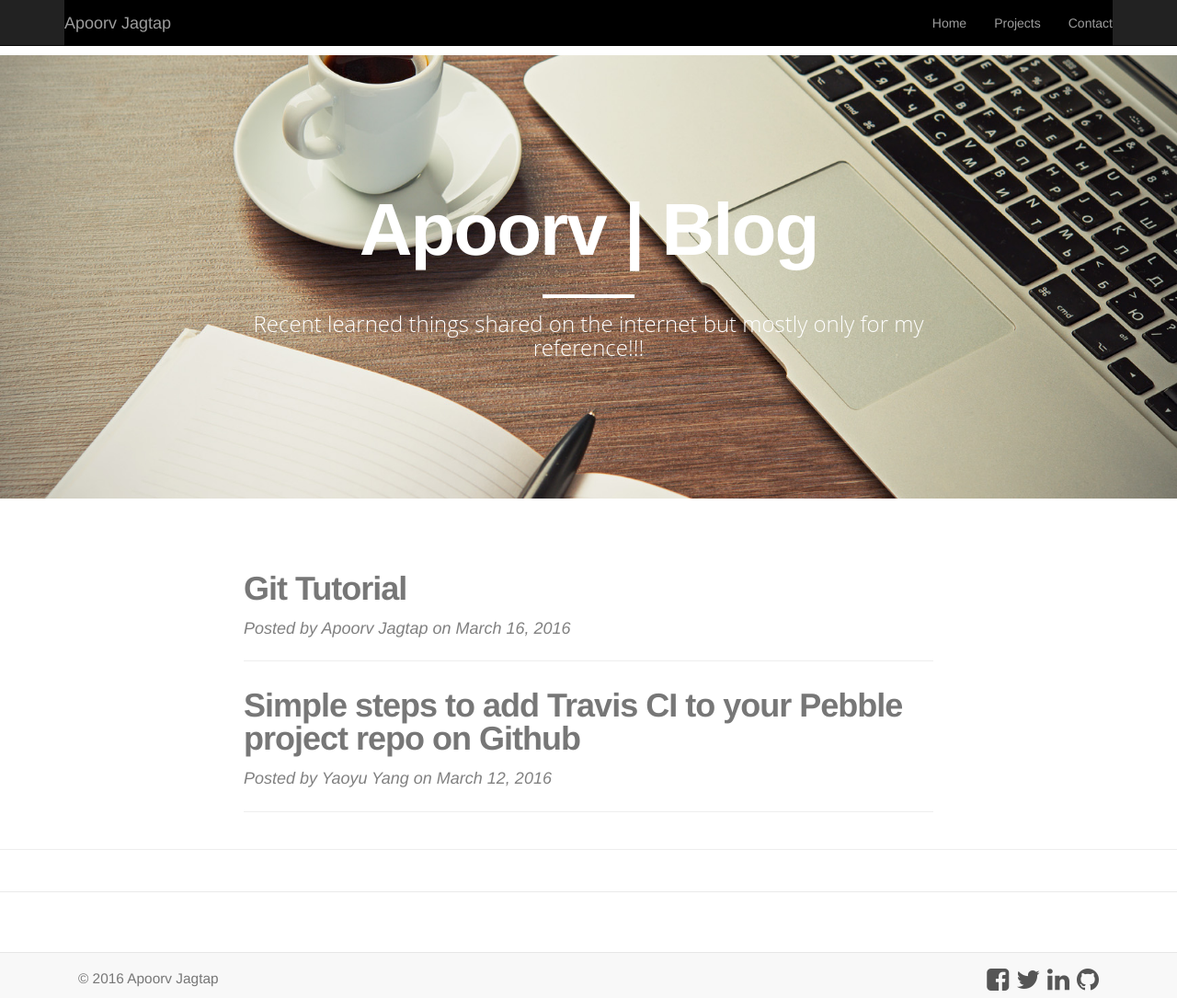
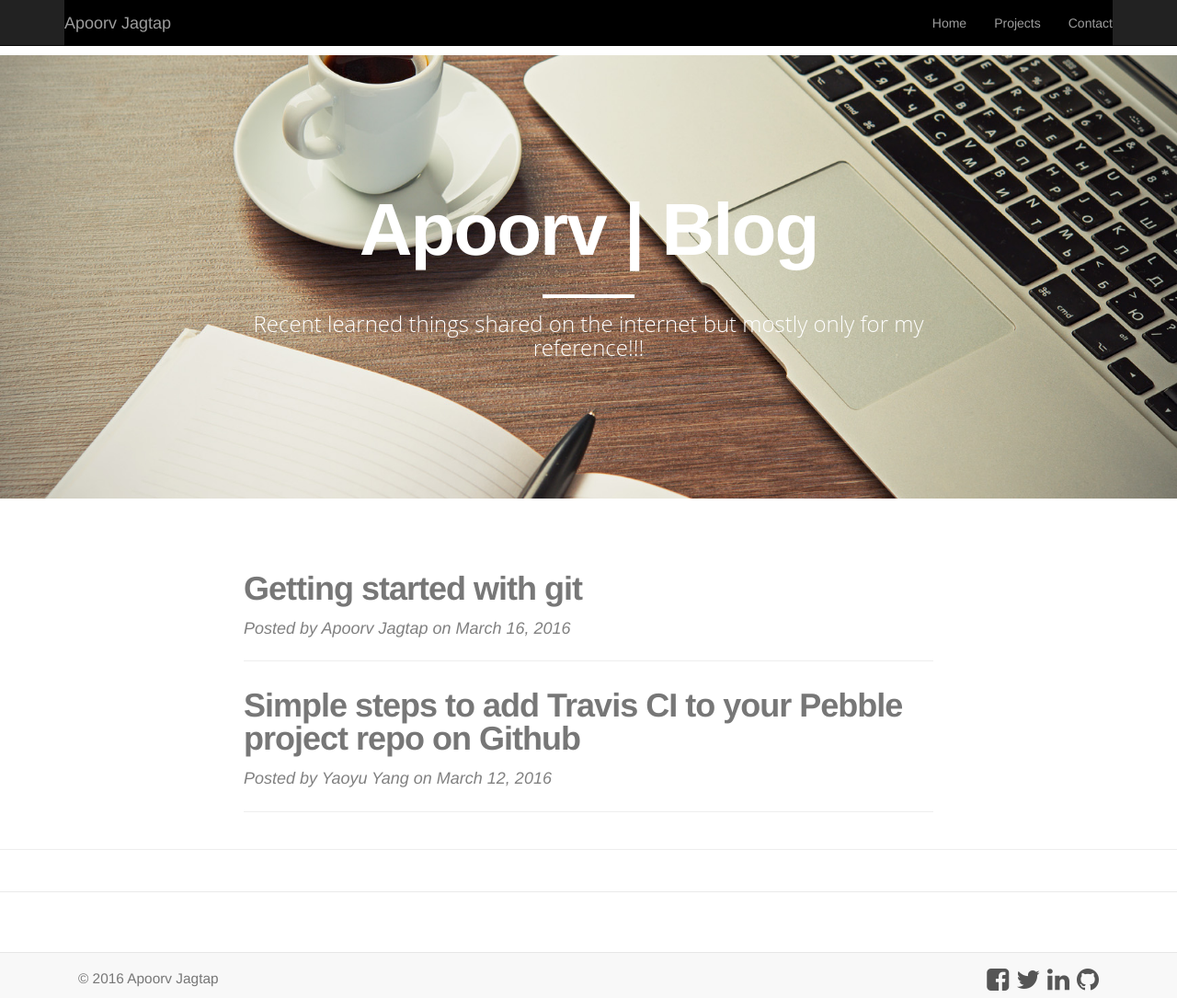
Before and after one commit to apoorv98/apoorv98.github.io, a Jekyll site: the page built from blog/index.html, in a window 1280 px wide and 1085 px high. Shown: the whole window at 92% size. Built offline with Jekyll 4.4.1, drawn with Linux system fonts in a browser that asks for light colours; nearby versions of some CDN libraries; the list of posts is cut into pages by our own code; some of the changed lines change nothing that is shown.

Commit message:
visual changes to blog post

```diff
--- a/_posts/2016-03-16-git-tutorial.markdown
+++ b/_posts/2016-03-16-git-tutorial.markdown
@@ -1,6 +1,6 @@
 ---
 layout:     post
-title:      "Git Tutorial"
+title:      "Getting started with git"
 date:       2016-03-16 18:00:00
 author:     "Apoorv Jagtap"
 header-img: "images/git_tut.png"
@@ -14,11 +14,11 @@
 
 ## Commands required for almost every project
 
-* git init - As you might have guessed, this very first command initializes the git repository. Although not compulsory, it is a good idea to add README.md to help others understand the purpose of your project especially if it is open source.
+* `git init` - As you might have guessed, this very first command initializes the git repository. Although not compulsory, it is a good practice to add `README.md` to help others understand the purpose of your project especially if it is open source.
 ---
-* git add - Any new file you want to add to the project you are currently working on will have to be added with this command
+* `git add` - Any new file you want to add to the project you are currently working on will have to be added with this command
 ---
-* git commit -m "Some useful message explaining the update" - This is used when you are ready to commit the changes the made to your files included in the project. It is generally considered ideal to do it after making few updates, especially when updated particular part of the project, before moving to the next part.
+* `git commit -m "Some useful message explaining the update"` - This is used when you are ready to commit the changes the made to your files included in the project. It is generally considered ideal to do it after making few updates, especially when updated particular part of the project, before moving to the next part.
 ---
-* git push origin master - The above changes are only made available in the local repository, but not updated with the master branch. The advantage of this 2 step process to make changes to repository will become clear in the next section which goes over the collaboration benefits by git.
+* `git push origin master` - The above changes are only made available in the local repository, but not updated with the master branch. The advantage of this 2 step process to make changes to repository will become clear in the next section which goes over the collaboration benefits by git.
 ---
```
